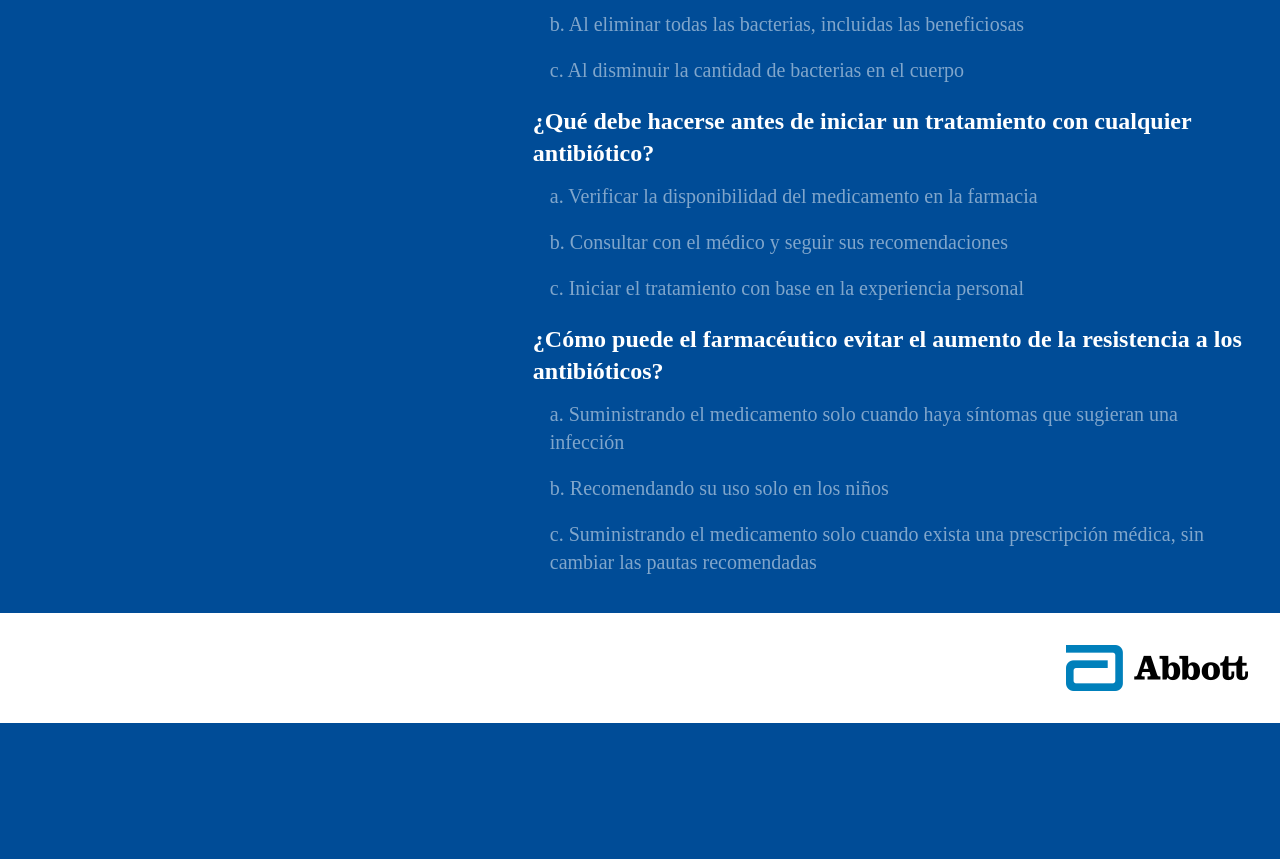
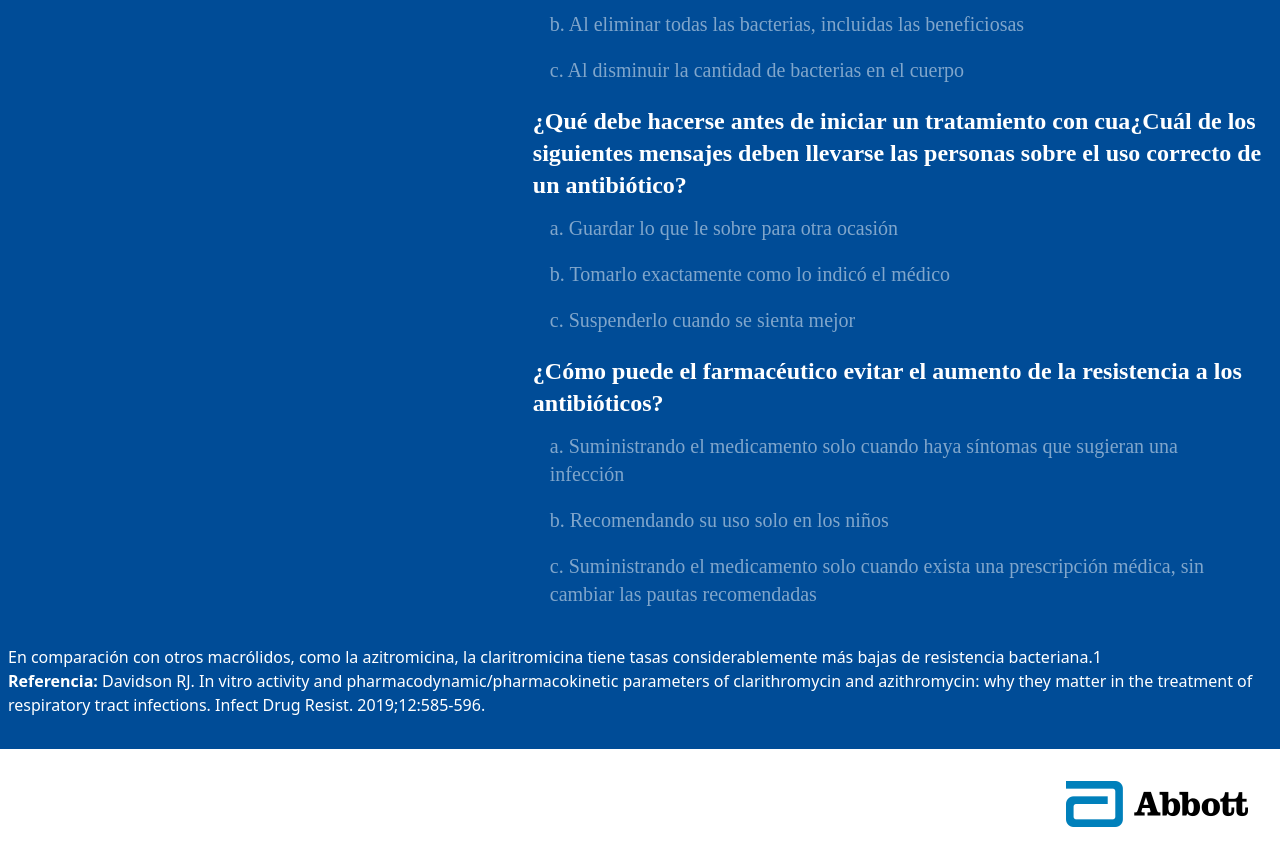
Before and after one commit to TDanyStark/laberinto-klaricid, an Astro site: page /apps/abbott/laberinto-klaricid/laberinto in a window 1280 px wide. Shown: the part 879-1738 px from the top of the page. Before the commit the page ends 1602 px from the top, so only its background shows below. Built offline with nearby package versions, Linux system fonts and the light colour scheme; Astro itself is replaced by a stand-in of ours; a web font is replaced by a local one.

Commit message:
Actualizar mensajes en las preguntas y mejorar la presentación en la sección Laberinto

```diff
--- a/src/components/Questions.tsx
+++ b/src/components/Questions.tsx
@@ -153,7 +153,7 @@ const Questions = () => {
                   </h2>
                   <p className="text-white text-2xl text-pretty">
                     {pasosCorrectos === preguntas.length
-                      ? "¡Felicidades! Has completado el laberinto"
+                      ? "¡Felicidades! Haz completado el laberinto"
                       : "Responde todas las preguntas para salir del laberinto"}
                   </p>
                   {pasosCorrectos === preguntas.length && (
--- a/src/data/questions.ts
+++ b/src/data/questions.ts
@@ -80,21 +80,21 @@ export const preguntas: Pregunta[] = [
     step: "step3"
   },
   {
-    pregunta: "¿Qué debe hacerse antes de iniciar un tratamiento con cualquier antibiótico?",
+    pregunta: "¿Qué debe hacerse antes de iniciar un tratamiento con cua¿Cuál de los siguientes mensajes deben llevarse las personas sobre el uso correcto de un antibiótico?",
     opciones: [
       {
         letra: "a",
-        texto: "Verificar la disponibilidad del medicamento en la farmacia",
+        texto: "Guardar lo que le sobre para otra ocasión",
         isCorrect: false
       },
       {
         letra: "b",
-        texto: "Consultar con el médico y seguir sus recomendaciones",
+        texto: "Tomarlo exactamente como lo indicó el médico",
         isCorrect: true
       },
       {
         letra: "c",
-        texto: "Iniciar el tratamiento con base en la experiencia personal",
+        texto: "Suspenderlo cuando se sienta mejor",
         isCorrect: false
       }
     ],
--- a/src/sections/Labyrinth.tsx
+++ b/src/sections/Labyrinth.tsx
@@ -1,16 +1,33 @@
-import Questions from '../components/Questions';
+import Questions from "../components/Questions";
 
 const Labyrinth = () => {
   return (
-    <main className='text-white'>
-      <section className='max-w-[1400px] mx-auto px-2 py-8'>
-        <p className='text-3xl leading-normal text-pretty'>
-          Para encontrar la salida del laberinto, deberás elegir la opción correcta en cada parte del camino. <span className='font-bold'>Si eliges la opción incorrecta, te perderás en el laberinto.</span>
+    <main className="text-white">
+      <section className="max-w-[1400px] mx-auto px-2 py-8">
+        <p className="text-3xl leading-normal text-pretty">
+          Para encontrar la salida del laberinto, deberás elegir la opción
+          correcta en cada parte del camino.{" "}
+          <span className="font-bold">
+            Si eliges la opción incorrecta, te perderás en el laberinto.
+          </span>
         </p>
         <Questions />
+        <div className="mt-8 text-base leading-normal text-pretty">
+          <p>
+            En comparación con otros macrólidos, como la azitromicina, la
+            claritromicina tiene tasas considerablemente más bajas de
+            resistencia bacteriana.1
+          </p>
+          <p>
+            <span className="font-bold">Referencia:</span> Davidson RJ. In vitro
+            activity and pharmacodynamic/pharmacokinetic parameters of
+            clarithromycin and azithromycin: why they matter in the treatment of
+            respiratory tract infections. Infect Drug Resist. 2019;12:585-596.
+          </p>
+        </div>
       </section>
     </main>
   );
-}
+};
 
 export default Labyrinth;
```
